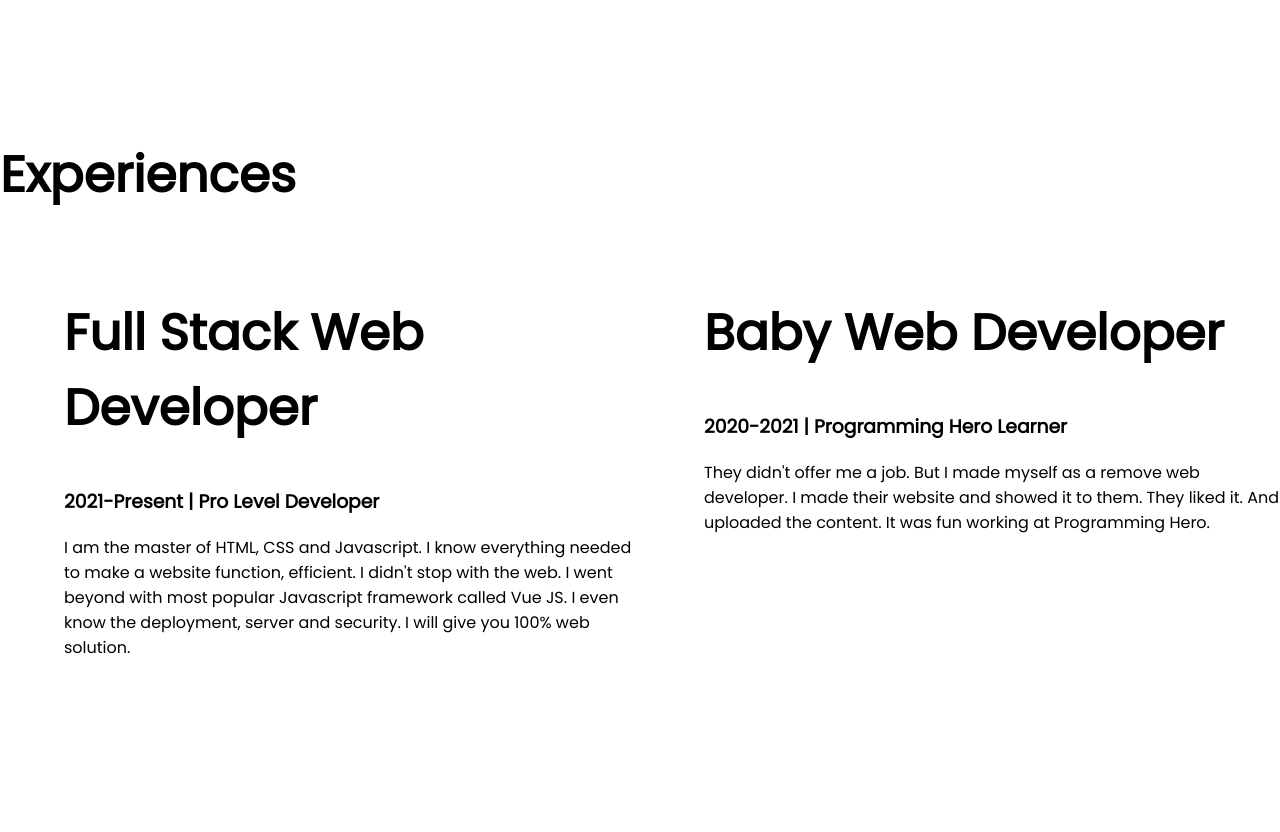
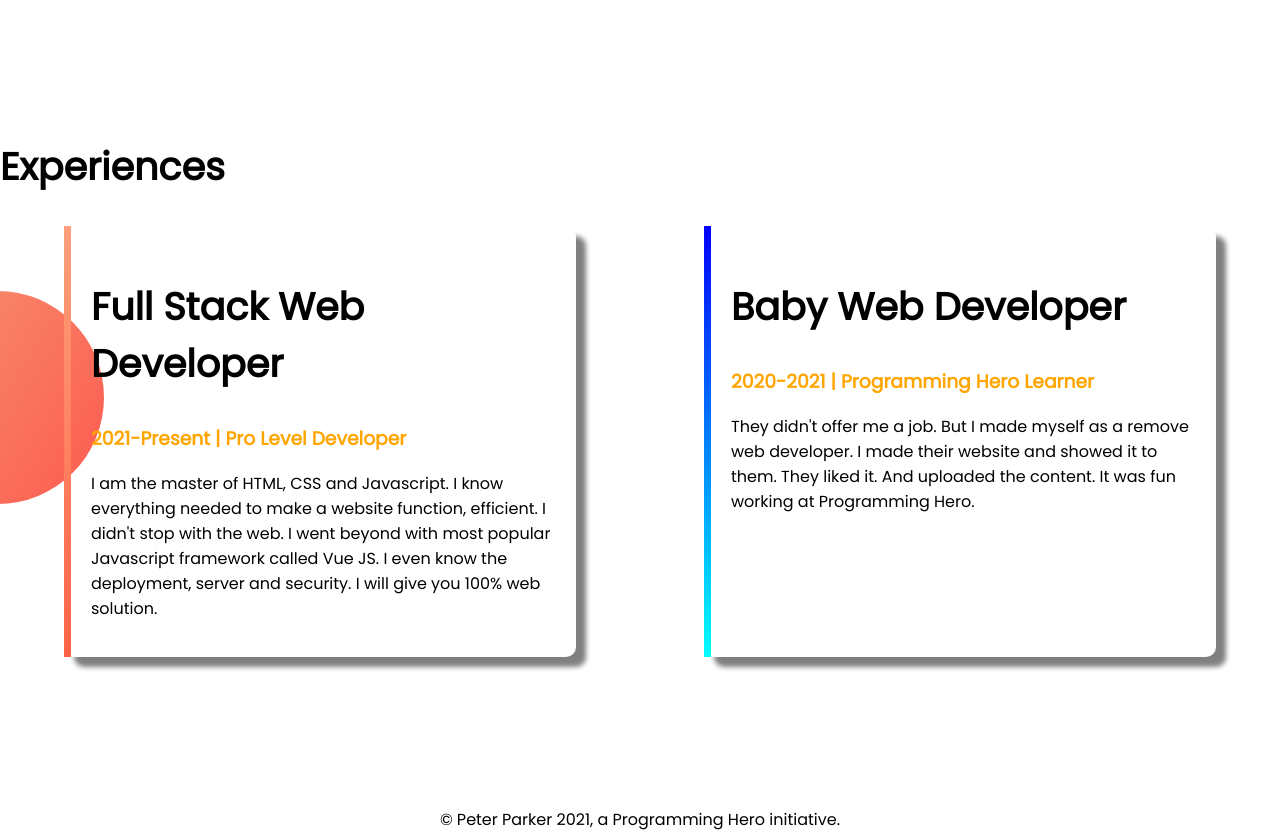
Before and after one commit to NazmusSakib-tech/developer-portfolio, a plain HTML site: page index.html in a window 1280 px wide. Shown: the part 1200-2032 px from the top of the page. Drawn offline with Linux system fonts and the light colour scheme.

Commit message:
footer and experince added

```diff
--- a/index.html
+++ b/index.html
@@ -56,21 +56,21 @@
 
 
     <section class="exp">
-        <h1>Experiences</h1>
+        <h2>Experiences</h2>
 
         <div class="flexible-container">
-            <div class="full-stack half-witdh">
-                <h1>Full Stack Web Developer</h1>
-                <h3>2021-Present | Pro Level Developer</h3>
+            <div class="full-stack">
+                <h2>Full Stack Web Developer</h2>
+                <h3 class="orange">2021-Present | Pro Level Developer</h3>
                 <p>I am the master of HTML, CSS and Javascript. I know everything needed to make a website function,
                     efficient. I didn't stop with the web. I went beyond with most popular Javascript framework called Vue
                     JS. I even know the deployment, server and security. I will give you 100% web solution.</p>
 
             </div>
 
-            <div class="baby-developer half-witdh">
-                <h1>Baby Web Developer</h1>
-                <h3>2020-2021 | Programming Hero Learner</h3>
+            <div class="baby-developer">
+                <h2>Baby Web Developer</h2>
+                <h3 class="orange">2020-2021 | Programming Hero Learner</h3>
                 <p>They didn't offer me a job. But I made myself as a remove web developer. I made their website and showed
                     it to them. They liked it. And uploaded the content. It was fun working at Programming Hero.</p>
 
@@ -83,6 +83,11 @@
 
 
     </section>
+
+    <footer>
+
+        © Peter Parker 2021, a Programming Hero initiative.
+    </footer>
 </body>
 
 </html>
--- a/style.css
+++ b/style.css
@@ -51,3 +51,42 @@ background-image: url(images/dream-bg.png);
 background-repeat: no-repeat;
 background-position:right;
 }
+
+.full-stack{
+    width: 40%;
+    margin-left: 5%;
+    margin-right: 5%;
+    padding: 20px;
+    box-shadow: 10px 10px 5px grey;
+    border-radius: 10px;
+    border-left: 7px solid;
+    border-image: linear-gradient(lightsalmon, tomato);
+    border-image-slice: 1;
+}
+
+.baby-developer{
+    width: 40%;
+    margin-left: 5%;
+    margin-right: 5%;
+    padding: 20px;
+    box-shadow: 10px 10px 5px grey;
+    border-radius: 10px;
+    border-left: 7px solid;
+    border-image: linear-gradient(blue, cyan);
+    border-image-slice: 1;
+}
+
+h2{
+    font-size: 38px;
+}
+
+.exp{
+    background-image: url(images/exp-bg.png);
+    background-repeat: no-repeat;
+    background-position: left;
+}
+
+footer{
+
+    text-align: center;
+}
```
Also changed, not shown: images/DSC_1086-removebg-preview.png (deleted), images/FB_IMG_1477500269369.jpg (deleted).
